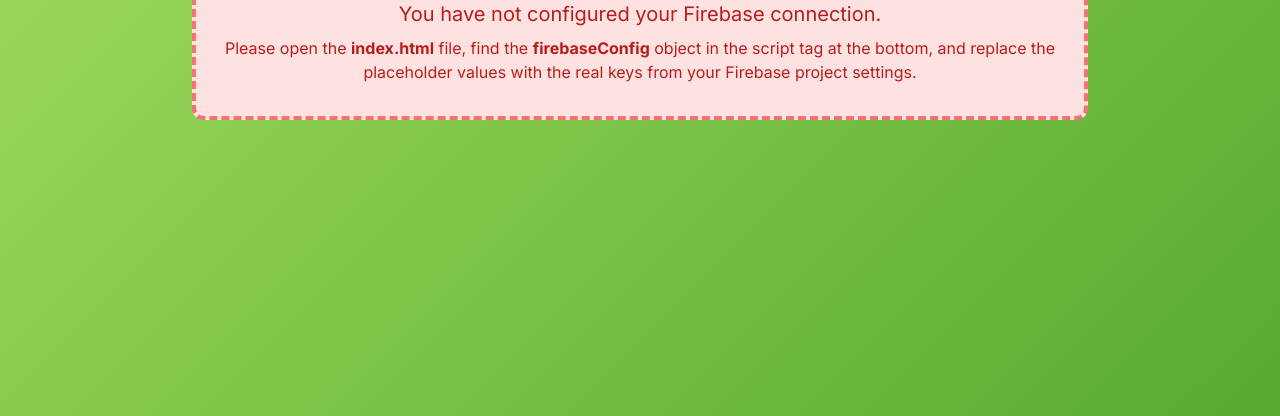
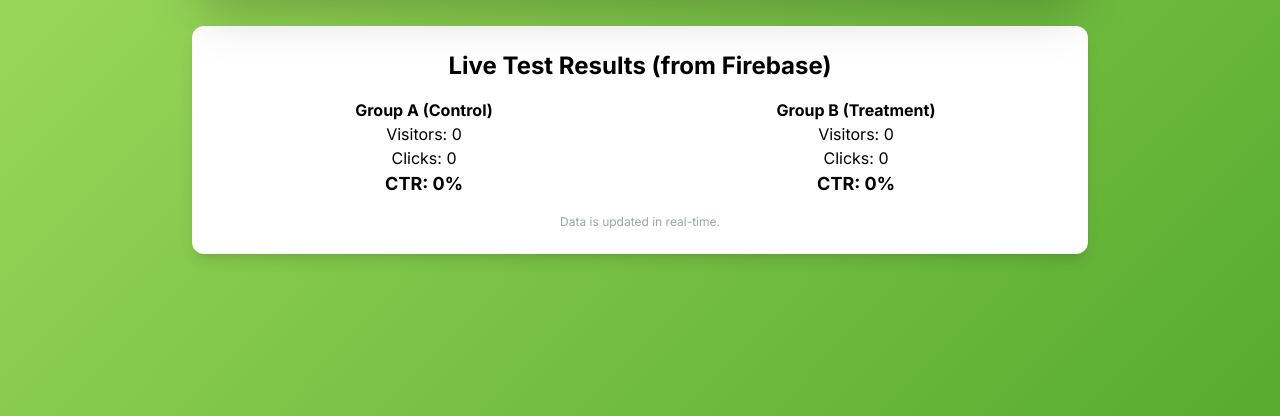
Before and after one commit to Pratham037/zenflow-ab-test-team09, a plain HTML site: page index.html in a window 1280 px wide. Shown: the part 384-800 px from the top of the page. Drawn offline with nearby package versions, Linux system fonts and the light colour scheme; no server answers.

Commit message:
Update index.html

```diff
--- a/index.html
+++ b/index.html
@@ -88,12 +88,13 @@
 
         // --- PASTE YOUR FIREBASE CONFIGURATION OBJECT HERE ---
         const firebaseConfig = {
-            apiKey: "YOUR_API_KEY",
-            authDomain: "YOUR_PROJECT_ID.firebaseapp.com",
-            projectId: "YOUR_PROJECT_ID",
-            storageBucket: "YOUR_PROJECT_ID.appspot.com",
-            messagingSenderId: "YOUR_SENDER_ID",
-            appId: "YOUR_APP_ID"
+            apiKey: "AIzaSyAdO0mxdMu-24RukhuJ5kvx0RP3hLZA6cM",
+            authDomain: "zenflow-ab-test.firebaseapp.com",
+            projectId: "zenflow-ab-test",
+            storageBucket: "zenflow-ab-test.firebasestorage.app",
+            messagingSenderId: "616189195642",
+            appId: "1:616189195642:web:639a486c4fe35adb0bd2c3",
+            measurementId: "G-Z9J138RZTQ"
         };
         // ----------------------------------------------------
 
```
